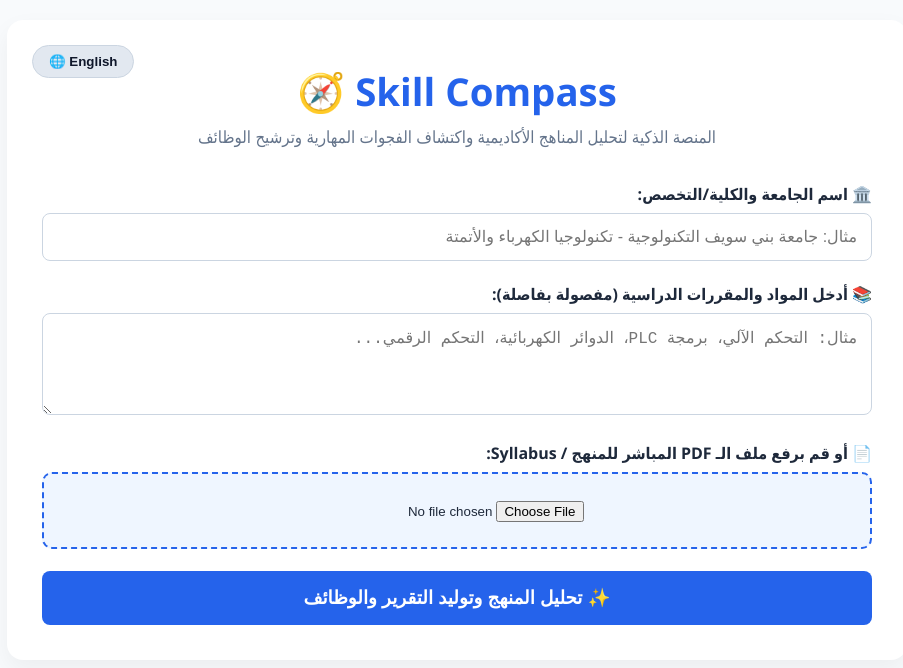
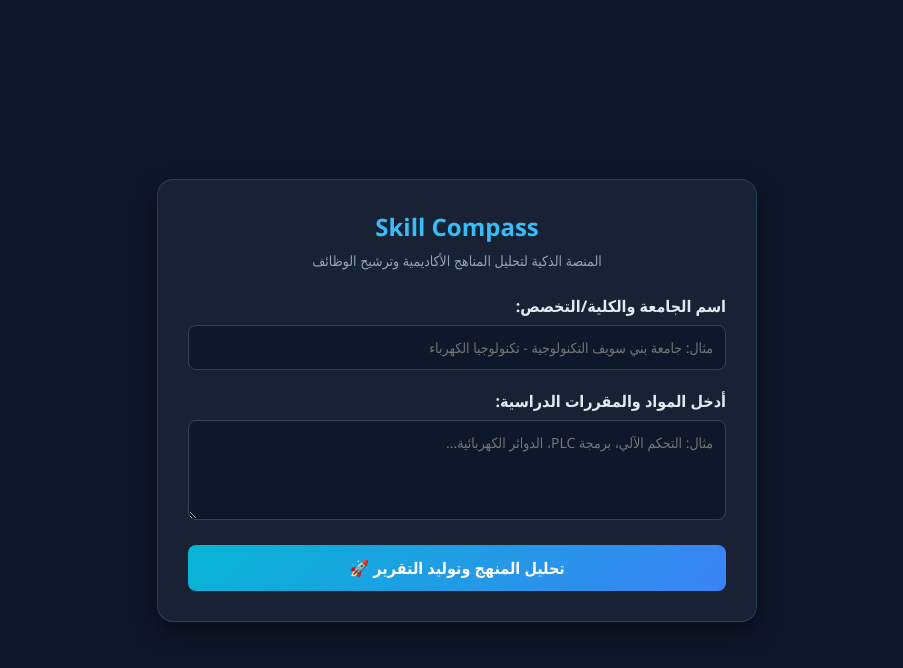
Before and after one commit to jdhnxd1-cyber/skill-compass, a website: page index.html in a window 1280 px wide. Shown: the whole page, without its empty margins (183-1086 px from the left). Drawn offline with Linux system fonts and the light colour scheme.

Commit message:
Add files via upload

```diff
--- a/index.html
+++ b/index.html
@@ -3,204 +3,154 @@
 <head>
     <meta charset="UTF-8">
     <meta name="viewport" content="width=device-width, initial-scale=1.0">
-  <title>Skill Compass - منصة التوجيه المهني</title>
+    <title>Skill Compass - التوجيه المهني</title>
     <style>
-    :root {
-      --primary: #2563eb;
-      --primary-hover: #1d4ed8;
-      --bg: #f8fafc;
-      --card-bg: #ffffff;
-      --text: #1e293b;
-      --border: #cbd5e1;
-      --accent: #10b981;
+        * {
+            box-sizing: border-box;
+            margin: 0;
+            padding: 0;
+            font-family: 'Segoe UI', Tahoma, Geneva, Verdana, sans-serif;
         }
-
-    * { box-sizing: border-box; margin: 0; padding: 0; }
-
         body {
-      font-family: 'Segoe UI', Tahoma, Geneva, Verdana, sans-serif;
-      background-color: var(--bg);
-      color: var(--text);
+            background-color: #0f172a;
+            color: #f8fafc;
+            display: flex;
+            justify-content: center;
+            align-items: center;
+            min-height: 100vh;
             padding: 20px;
-      direction: rtl;
         }
-
         .container {
-      max-width: 900px;
-      margin: 0 auto;
-      background: var(--card-bg);
-      padding: 35px;
+            background: rgba(30, 41, 59, 0.7);
+            backdrop-filter: blur(10px);
+            border: 1px solid rgba(56, 189, 248, 0.2);
+            padding: 30px;
             border-radius: 16px;
-      box-shadow: 0 10px 25px rgba(0,0,0,0.05);
-      position: relative;
+            width: 100%;
+            max-width: 600px;
+            box-shadow: 0 10px 25px rgba(0, 0, 0, 0.5);
         }
-
-    .lang-switch {
-      position: absolute;
-      top: 25px;
-      left: 25px;
+        h1 {
+            text-align: center;
+            color: #38bdf8;
+            margin-bottom: 8px;
+            font-size: 24px;
         }
-
-    html[dir="ltr"] .lang-switch { left: auto; right: 25px; }
-
-    .lang-btn {
-      background: #e2e8f0;
-      color: #0f172a;
-      border: 1px solid #cbd5e1;
-      padding: 8px 16px;
-      border-radius: 20px;
+        p.subtitle {
+            text-align: center;
+            color: #94a3b8;
+            font-size: 14px;
+            margin-bottom: 25px;
+        }
+        .form-group {
+            margin-bottom: 20px;
+        }
+        label {
+            display: block;
+            margin-bottom: 8px;
+            font-weight: 600;
+            color: #e2e8f0;
+        }
+        input[type="text"], textarea {
+            width: 100%;
+            padding: 12px;
+            background: #0f172a;
+            border: 1px solid #334155;
+            border-radius: 8px;
+            color: #fff;
+            font-size: 14px;
+            outline: none;
+            transition: border-color 0.3s;
+        }
+        input[type="text"]:focus, textarea:focus {
+            border-color: #38bdf8;
+            box-shadow: 0 0 8px rgba(56, 189, 248, 0.3);
+        }
+        textarea {
+            resize: vertical;
+            height: 100px;
+        }
+        button {
+            width: 100%;
+            padding: 12px;
+            background: linear-gradient(135deg, #06b6d4, #3b82f6);
+            border: none;
+            border-radius: 8px;
+            color: white;
+            font-size: 16px;
+            font-weight: bold;
             cursor: pointer;
-      font-weight: 600;
+            transition: opacity 0.3s;
         }
-
-    header { text-align: center; margin-bottom: 35px; margin-top: 10px; }
-    header h1 { color: var(--primary); font-size: 2.4rem; margin-bottom: 8px; }
-    header p { color: #64748b; font-size: 1.05rem; }
-
-    .form-group { margin-bottom: 22px; }
-    label { display: block; font-weight: 600; margin-bottom: 8px; font-size: 1rem; }
-
-    input[type="text"], textarea {
-      width: 100%; padding: 14px; border: 1px solid var(--border);
-      border-radius: 8px; font-size: 1rem; outline: none;
+        button:hover {
+            opacity: 0.9;
         }
-
-    .file-upload-box {
-      border: 2px dashed var(--primary); padding: 25px;
-      text-align: center; border-radius: 10px; background: #eff6ff;
-    }
-
-    .submit-btn {
-      background-color: var(--primary); color: white; border: none;
-      padding: 16px 28px; border-radius: 8px; font-size: 1.15rem;
-      font-weight: bold; cursor: pointer; width: 100%; transition: background 0.3s;
-    }
-
-    .submit-btn:hover { background-color: var(--primary-hover); }
-
-    #results {
-      margin-top: 40px; padding-top: 25px;
-      border-top: 2px dashed var(--border); display: none;
+        #result {
+            margin-top: 25px;
+            background: #0f172a;
+            border: 1px solid #334155;
+            padding: 15px;
+            border-radius: 8px;
+            white-space: pre-wrap;
+            line-height: 1.6;
+            display: none;
+            color: #e2e8f0;
         }
     </style>
 </head>
 <body>
 
     <div class="container">
-  <div class="lang-switch">
-    <button class="lang-btn" id="langToggle" onclick="toggleLanguage()">English 🌐</button>
-  </div>
+        <h1>Skill Compass</h1>
+        <p class="subtitle">المنصة الذكية لتحليل المناهج الأكاديمية وترشيح الوظائف</p>
 
-  <header>
-    <h1>Skill Compass 🧭</h1>
-    <p id="subTitle">المنصة الذكية لتحليل المناهج الأكاديمية واكتشاف الفجوات المهارية وترشيح الوظائف</p>
-  </header>
-
-  <form id="analysisForm">
         <div class="form-group">
-      <label id="lblUniv" for="university">🏛️ اسم الجامعة والكلية/التخصص:</label>
-      <input type="text" id="university" placeholder="مثال: جامعة بني سويف التكنولوجية - تكنولوجيا الكهرباء والأتمتة" required>
+            <label>اسم الجامعة والكلية/التخصص:</label>
+            <input type="text" id="university" placeholder="مثال: جامعة بني سويف التكنولوجية - تكنولوجيا الكهرباء">
         </div>
 
         <div class="form-group">
-      <label id="lblCourses" for="courses">📚 أدخل المواد والمقررات الدراسية (مفصولة بفاصلة):</label>
-      <textarea id="courses" rows="4" placeholder="مثال: التحكم الآلي، برمجة PLC، الدوائر الكهربائية، التحكم الرقمي..."></textarea>
+            <label>أدخل المواد والمقررات الدراسية:</label>
+            <textarea id="courses" placeholder="مثال: التحكم الآلي، برمجة PLC، الدوائر الكهربائية..."></textarea>
         </div>
 
-    <div class="form-group">
-      <label id="lblPdf">📄 أو قم برفع ملف الـ PDF المباشر للمنهج / Syllabus:</label>
-      <div class="file-upload-box">
-        <input type="file" id="pdfFile" accept=".pdf">
-      </div>
-    </div>
+        <button id="analyzeBtn">تحليل المنهج وتوليد التقرير 🚀</button>
 
-    <button type="submit" class="submit-btn" id="submitBtn">✨ تحليل المنهج وتوليد التقرير والوظائف</button>
-  </form>
-
-  <div id="results">
-    <h2 id="resTitle" style="margin-bottom: 20px; color: var(--primary);">📊 تقرير الجاهزية والفرص المتاحة</h2>
-    <div id="reportContent"></div>
-  </div>
+        <div id="result"></div>
     </div>
 
     <script>
-  let currentLang = 'ar';
+        document.getElementById('analyzeBtn').addEventListener('click', async () => {
+            const university = document.getElementById('university').value;
+            const courses = document.getElementById('courses').value;
+            const resultDiv = document.getElementById('result');
 
-  const translations = {
-    ar: {
-      langBtn: 'English 🌐',
-      subTitle: 'المنصة الذكية لتحليل المناهج الأكاديمية واكتشاف الفجوات المهارية وترشيح الوظائف',
-      lblUniv: '🏛️ اسم الجامعة والكلية/التخصص:',
-      phUniv: 'مثال: جامعة بني سويف التكنولوجية - تكنولوجيا الكهرباء والأتمتة',
-      lblCourses: '📚 أدخل المواد والمقررات الدراسية (مفصولة بفاصلة):',
-      phCourses: 'مثال: التحكم الآلي، برمجة PLC، الدوائر الكهربائية، التحكم الرقمي...',
-      lblPdf: '📄 أو قم برفع ملف الـ PDF المباشر للمنهج / Syllabus:',
-      submitBtn: '✨ تحليل المنهج وتوليد التقرير والوظائف',
-      resTitle: '📊 تقرير الجاهزية والفرص المتاحة',
-      loading: '⏳ جاري التحليل المخصص بواسطة Gemini API...'
-    },
-    en: {
-      langBtn: 'العربية 🌐',
-      subTitle: 'Smart Platform for Academic Syllabus Analysis, Skill Gap Detection & Job Matching',
-      lblUniv: '🏛️ University & Faculty / Specialization:',
-      phUniv: 'e.g., Technological University - Electrical & Automation Tech',
-      lblCourses: '📚 Enter Courses & Subjects (comma separated):',
-      phCourses: 'e.g., Automatic Control, PLC Programming, Electric Circuits, Digital Control...',
-      lblPdf: '📄 Or upload your Academic Program PDF / Syllabus:',
-      submitBtn: '✨ Analyze Syllabus & Generate Report',
-      resTitle: '📊 Readiness Report & Job Opportunities',
-      loading: '⏳ Generating Personalized Report via Gemini API...'
-    }
-  };
-
-  function toggleLanguage() {
-    currentLang = currentLang === 'ar' ? 'en' : 'ar';
-    const t = translations[currentLang];
-    document.documentElement.lang = currentLang;
-    document.documentElement.dir = currentLang === 'ar' ? 'rtl' : 'ltr';
-    document.getElementById('langToggle').innerText = t.langBtn;
-    document.getElementById('subTitle').innerText = t.subTitle;
-    document.getElementById('lblUniv').innerText = t.lblUniv;
-    document.getElementById('university').placeholder = t.phUniv;
-    document.getElementById('lblCourses').innerText = t.lblCourses;
-    document.getElementById('courses').placeholder = t.phCourses;
-    document.getElementById('lblPdf').innerText = t.lblPdf;
-    document.getElementById('submitBtn').innerText = t.submitBtn;
-    document.getElementById('resTitle').innerText = t.resTitle;
+            if (!university || !courses) {
+                alert('من فضلك ادخل اسم الجامعة والمواد الدراسية أولاً!');
+                return;
             }
 
-  document.getElementById('analysisForm').addEventListener('submit', async (e) => {
-    e.preventDefault();
-    const btn = document.getElementById('submitBtn');
-    const results = document.getElementById('results');
-    const reportContent = document.getElementById('reportContent');
-
-    const university = document.getElementById('university').value;
-    const courses = document.getElementById('courses').value;
-
-    btn.innerText = translations[currentLang].loading;
-    btn.disabled = true;
+            resultDiv.style.display = 'block';
+            resultDiv.innerText = 'جاري تحليل المنهج وإعداد التقرير بواسطة الذكطء الاصطناعي... ⏳';
 
             try {
                 const response = await fetch('/api/analyze', {
                     method: 'POST',
                     headers: { 'Content-Type': 'application/json' },
-        body: JSON.stringify({ university, courses, lang: currentLang })
+                    body: JSON.stringify({ prompt: `الجامعة والتخصص: ${university}\nالمواد: ${courses}` })
                 });
 
                 const data = await response.json();
-      btn.innerText = translations[currentLang].submitBtn;
-      btn.disabled = false;
-      results.style.display = "block";
-      reportContent.innerHTML = data.result || data.resultHtml || data.text || JSON.stringify(data);
 
-    } catch (error) {
-      btn.innerText = translations[currentLang].submitBtn;
-      btn.disabled = false;
-      alert("حدث خطأ في الاتصال بالذكاء الاصطناعي، يرجى إعادة المحاولة.");
+                if (data.result) {
+                    resultDiv.innerText = data.result;
+                } else {
+                    resultDiv.innerText = 'خطأ: ' + (data.error || 'حدث خطأ غير معروف');
+                }
+            } catch (err) {
+                resultDiv.innerText = 'فشل الاتصال بالخادم: ' + err.message;
             }
         });
     </script>
-
 </body>
 </html>
```
Also changed, not shown: analyze.js (added, +27 -0 lines). Lines whose indentation alone changed are shown as unchanged.
